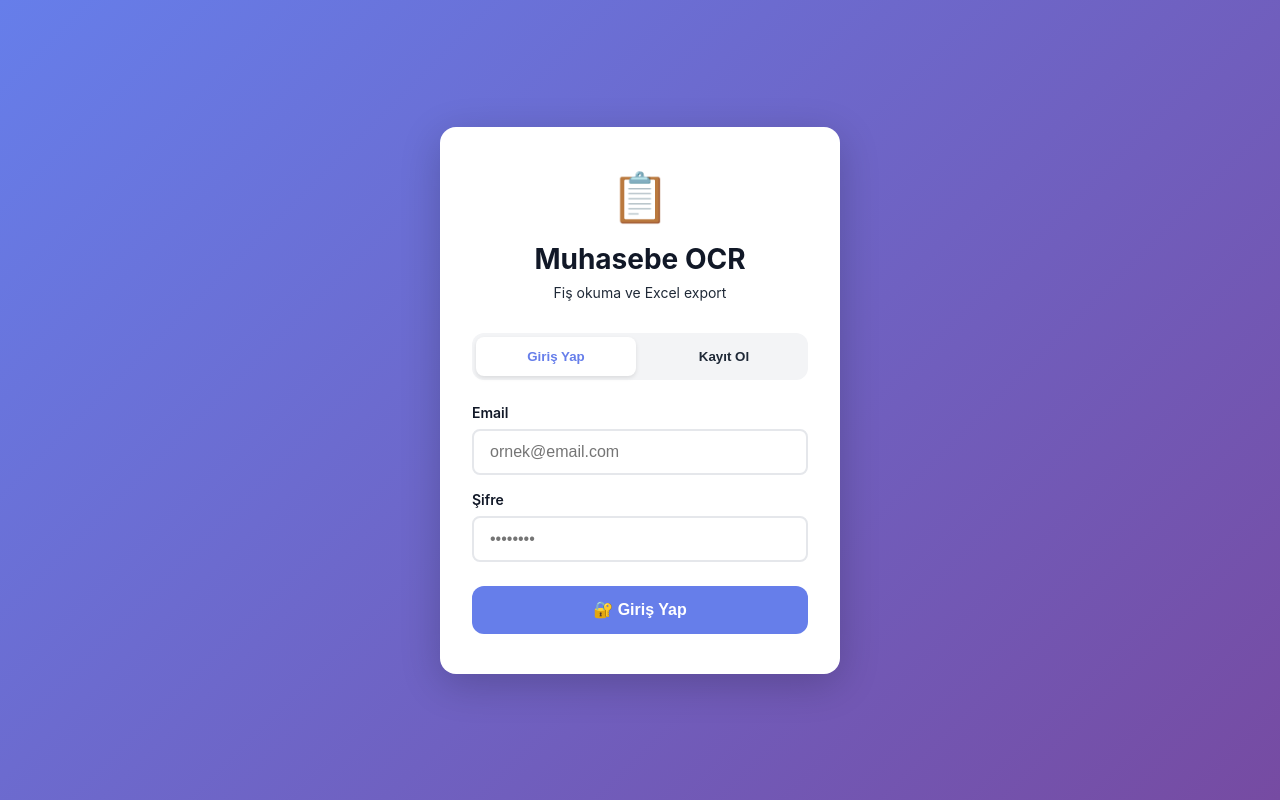
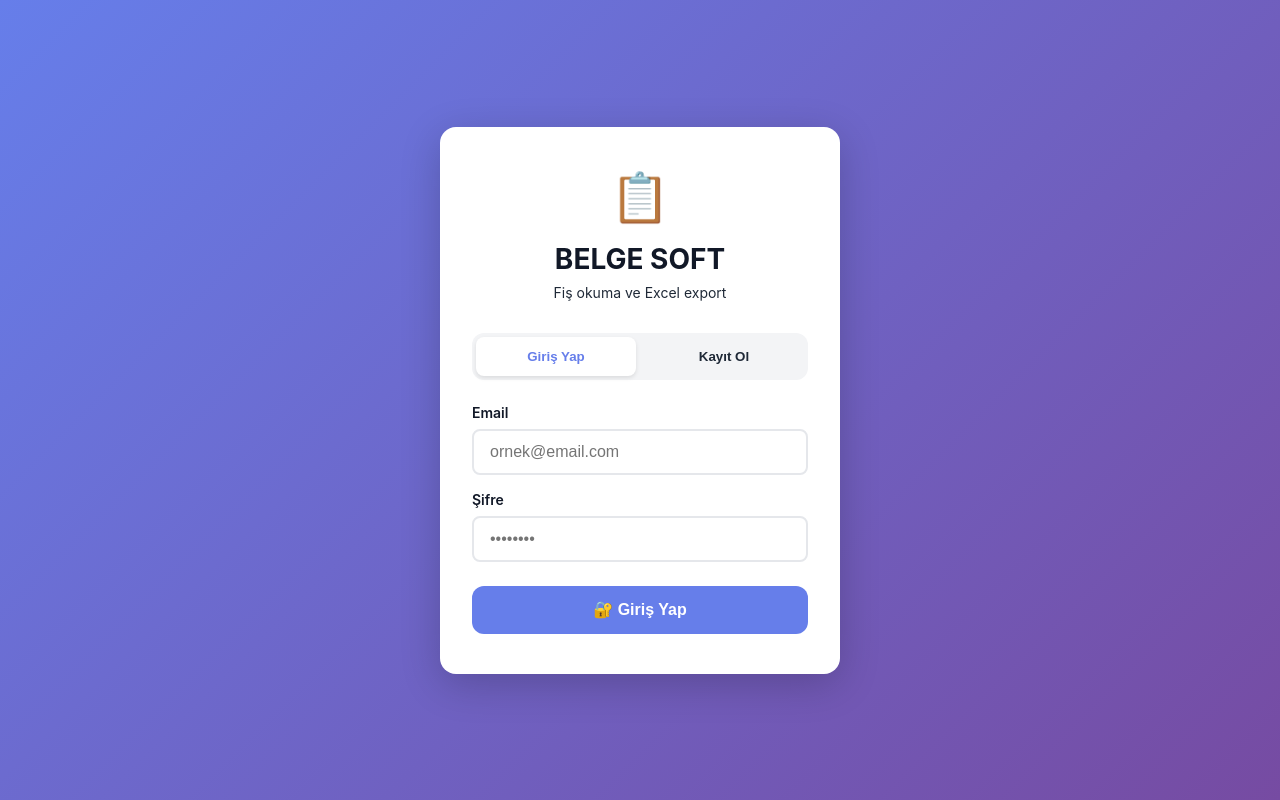
Before and after one commit to Emreguven35/muhasebe-frontend, a React (Create React App) app: page /login in a window 1280 px wide. Built offline with nearby package versions, Linux system fonts and the light colour scheme.

Commit message:
Update apple touch icon and page title

```diff
--- a/public/index.html
+++ b/public/index.html
@@ -11,25 +11,15 @@
   <meta name="mobile-web-app-capable" content="yes">
   <meta name="apple-mobile-web-app-capable" content="yes">
   <meta name="apple-mobile-web-app-status-bar-style" content="black-translucent">
-  <meta name="apple-mobile-web-app-title" content="Muhasebe OCR">
+  <meta name="apple-mobile-web-app-title" content="BELGE SOFT">
 
-  <link rel="apple-touch-icon" href="%PUBLIC_URL%/logo192.png" />
+  <link rel="apple-touch-icon" href="%PUBLIC_URL%/icon-192x192.png" />  <!-- ← DEĞİŞTİ -->
   <link rel="manifest" href="%PUBLIC_URL%/manifest.json" />
 
-  <title>Muhasebe OCR - Fiş Okuyucu</title>
+  <title>BELGE SOFT</title>
 </head>
   <body>
     <noscript>You need to enable JavaScript to run this app.</noscript>
     <div id="root"></div>
-    <!--
-      This HTML file is a template.
-      If you open it directly in the browser, you will see an empty page.
-
-      You can add webfonts, meta tags, or analytics to this file.
-      The build step will place the bundled scripts into the <body> tag.
-
-      To begin the development, run `npm start` or `yarn start`.
-      To create a production bundle, use `npm run build` or `yarn build`.
-    -->
   </body>
 </html>
--- a/src/pages/Login.jsx
+++ b/src/pages/Login.jsx
@@ -71,7 +71,7 @@ const handleChange = (e) => {
         <div style={{ textAlign: 'center', marginBottom: '32px' }}>
           <div style={{ fontSize: '48px', marginBottom: '16px' }}>📋</div>
           <h1 style={{ fontSize: '28px', marginBottom: '8px', color: 'var(--gray-900)' }}>
-            Muhasebe OCR
+            BELGE SOFT
           </h1>
           <p style={{ color: 'var(--gray-800)', fontSize: '14px' }}>
             Fiş okuma ve Excel export
```
